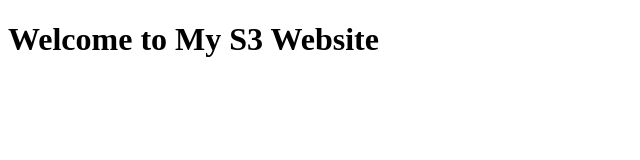
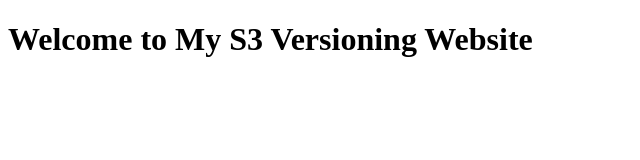
Before and after one commit to Ayoobkibrahim/kubenine-tasks, a plain HTML site: page internship-tasks/index.html in a window 1280 px wide. Shown: the whole page, without its empty margins (0-640 px from the left). Drawn offline with Linux system fonts and the light colour scheme.

Commit message:
index.html add

```diff
--- a/internship-tasks/index.html
+++ b/internship-tasks/index.html
@@ -4,6 +4,6 @@
     <title>S3 Website</title>
 </head>
 <body>
-    <h1>Welcome to My S3 Website</h1>
+    <h1>Welcome to My S3 Versioning Website</h1>
 </body>
 </html>
```
Also changed, not shown: internship-tasks/test.txt (added).
